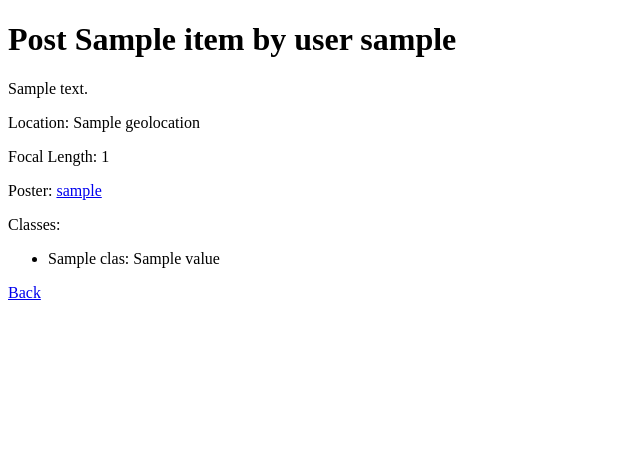
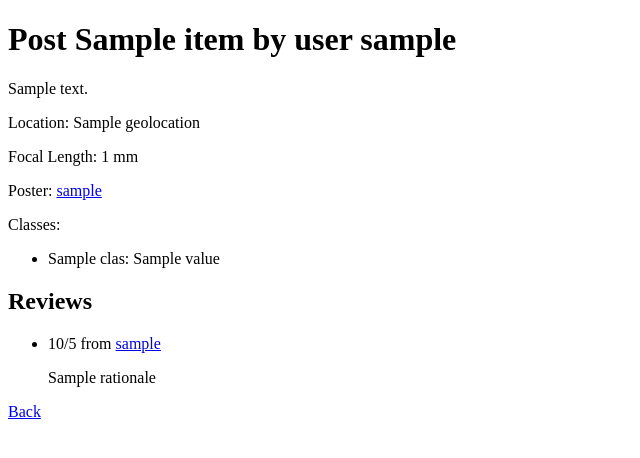
Before and after one commit to OliverLaaksoHY/Cinematography_Rater, a Flask app: template templates/show_item.html in a window 1280 px wide. Shown: the top 458 px of the page, without its empty margins (0-640 px from the left). Run offline with Flask 3, Linux system fonts and the light colour scheme; the template is opened without the code that fills it: most values are stand-ins (such as "Sample title", 1, 10 or a date in 2020).

Commit message:
Add review feature

```diff
--- a/app.py
+++ b/app.py
@@ -68,7 +68,9 @@ def find_item():
 def show_item(item_id):
     item = try_fetch_item(item_id)
     classes = items.get_classes(item_id)
-    return render_template("show_item.html", item=item, classes = classes)
+    reviews = items.get_reviews(item_id)
+    print(reviews)
+    return render_template("show_item.html", item=item, classes=classes, reviews=reviews)
 
 @app.route("/edit_item/<int:item_id>")
 def edit_item(item_id):
@@ -147,6 +149,25 @@ def add_item():
     require_login()
     classes = items.get_all_classes()
     return render_template("add_cinema.html", classes = classes)
+
+
+
+@app.route("/create_review", methods=["POST"])
+def create_review():
+    check_csrf()
+    require_login()
+    score = request.form["score"]
+    if not re.search("^[1-5]$", score):
+        print("Wrong score")
+        abort(403)
+    rationale = request.form["rationale"]
+    if not rationale or len(rationale) > 300:
+        abort(403)
+    item_id = request.form["item_id"]
+    item = try_fetch_item(item_id)
+
+    items.add_review(item_id, session["user_id"], score, rationale)
+    return redirect("/item/"+str(item_id))
 
 @app.route("/create_item", methods=["POST"])
 def create_item():
--- a/schema.sql
+++ b/schema.sql
@@ -12,6 +12,14 @@ CREATE TABLE items (
     user_id INTEGER REFERENCES users
 );
 
+CREATE TABLE reviews (
+    id INTEGER PRIMARY KEY,
+    item_id INTEGER REFERENCES items,
+    user_id INTEGER REFERENCES users,
+    overall_score INTEGER,
+    rationale TEXT
+);
+
 CREATE TABLE classes (
     id INTEGER PRIMARY KEY,
     title TEXT,
--- a/templates/show_item.html
+++ b/templates/show_item.html
@@ -15,7 +15,7 @@
   </p>
 
   <p>
-    Focal Length: {{item.focal_length}}
+    Focal Length: {{item.focal_length}} mm
   </p>
 
   <p>
@@ -42,6 +42,33 @@
 
   {% endif %}
 
+  <h2>Reviews</h2>
+  <ul>
+    {% for review in reviews %}
+    <li>
+      {{review.score}}/5 from <a href="/users/{{review.user_id}}">{{review.username}} </a>
+    <p>
+      {{review.rationale}}
+    </p>
+    </li>
+    {% endfor %}
+  </ul>
+  {% if session.user_id %}
+  <h2> New Review</h2>
+  <form action ="/create_review" method="post">
+    <p>
+      Score: </br>
+      <input type ="number" name = "score" size = "1" pattern="[1-5]" required>
+    </p>
+    <p>
+      Review: </br>
+      <textarea name = "rationale" rows = "8" cols =60 maxlength="300" required></textarea>
+    </p>
+    <input type = hidden name = "csrf_token" value = {{session.csrf_token}}>
+    <input type = hidden name = "item_id" value = {{item.item_id}}>
+    <input type = "submit" value ="review"/>
+  </form>
+  {% endif %}
   <p>
     <a href="/"> Back </a>
   </p>
```
Also changed, not shown: items.py (+13 -0 lines).
